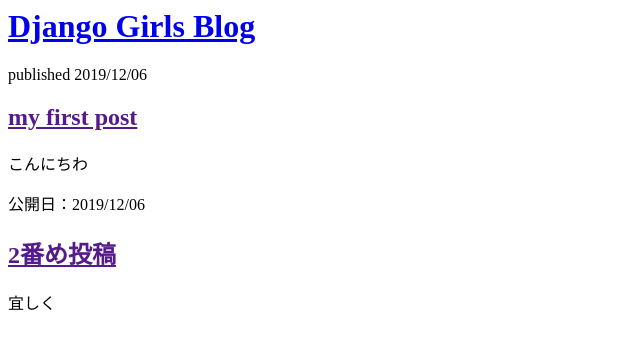
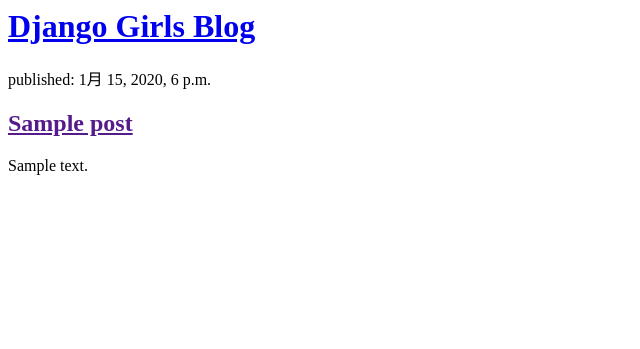
Before and after one commit to horiiyoshitake/my-first-blog, a Django app: template blog/templates/blog/post_list.html in a window 1280 px wide. Shown: the top 349 px of the page, without its empty margins (0-640 px from the left). Run offline with Django 3.2, Linux system fonts and the light colour scheme; the template is opened without the code that fills it: values that come from a table or form of the project are taken from there, others are empty; tables that the repository leaves empty hold one stand-in row (values such as "Sample post").

Commit message:
add blog contents

```diff
--- a/blog/templates/blog/post_list.html
+++ b/blog/templates/blog/post_list.html
@@ -3,18 +3,16 @@
         <title>Yoshitake blog</title>
     </head>
     <body>
-        <div>
-            <h1><a href="/">Django Girls Blog</a></h1>
-        </div>
-        <div>
-            <p>published 2019/12/06</p>
-            <h2><a href="">my first post</a></h2>
-            <p>こんにちわ</p>
-        </div>
-        <div>
-            <p>公開日：2019/12/06</p>
-            <h2><a href="">2番め投稿</a></h2>
-            <p>宜しく</p>
-        </div>
+            <div>
+                    <h1><a href="/">Django Girls Blog</a></h1>
+                </div>
+
+                {% for post in posts %}
+                    <div>
+                        <p>published: {{ post.published_date }}</p>
+                        <h2><a href="">{{ post.title }}</a></h2>
+                        <p>{{ post.text|linebreaksbr }}</p>
+                    </div>
+                {% endfor %}
     </body>
 </html>
```
Also changed, not shown: blog/views.py (+4 -4 lines).
